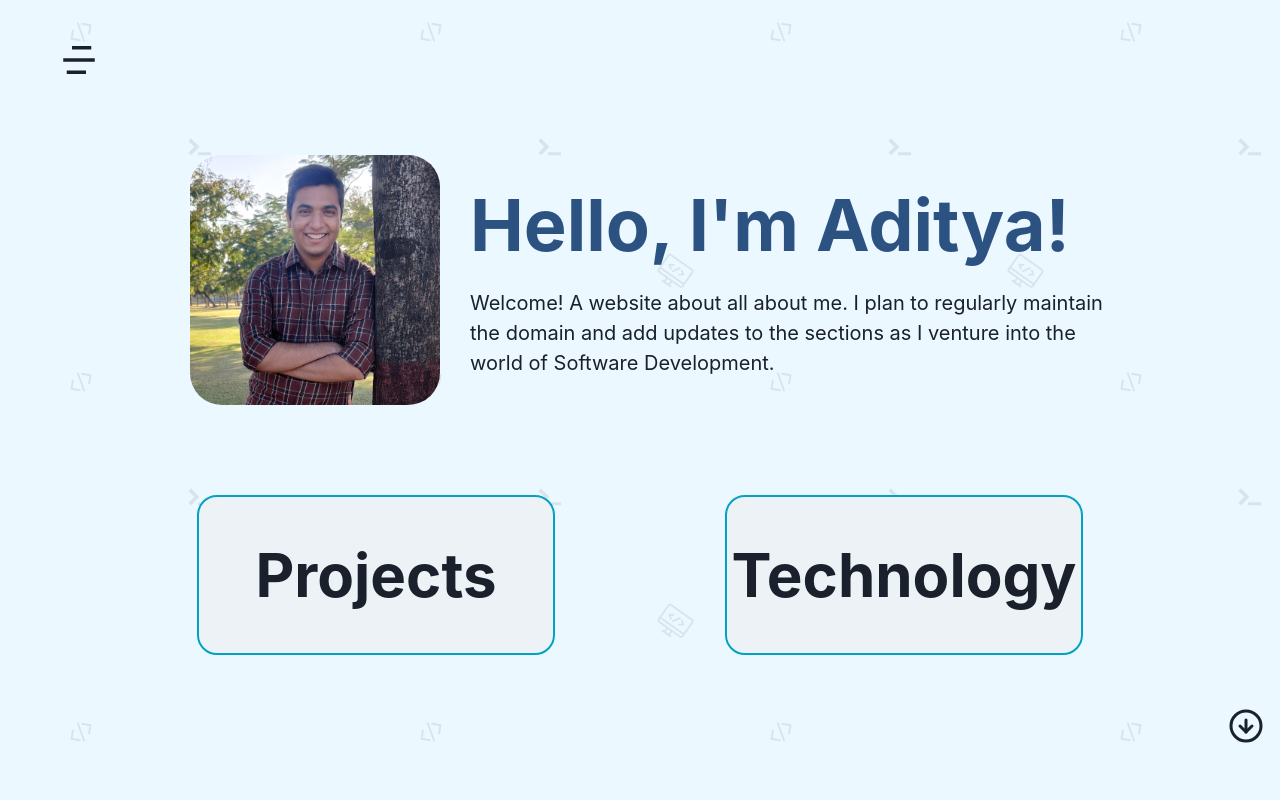
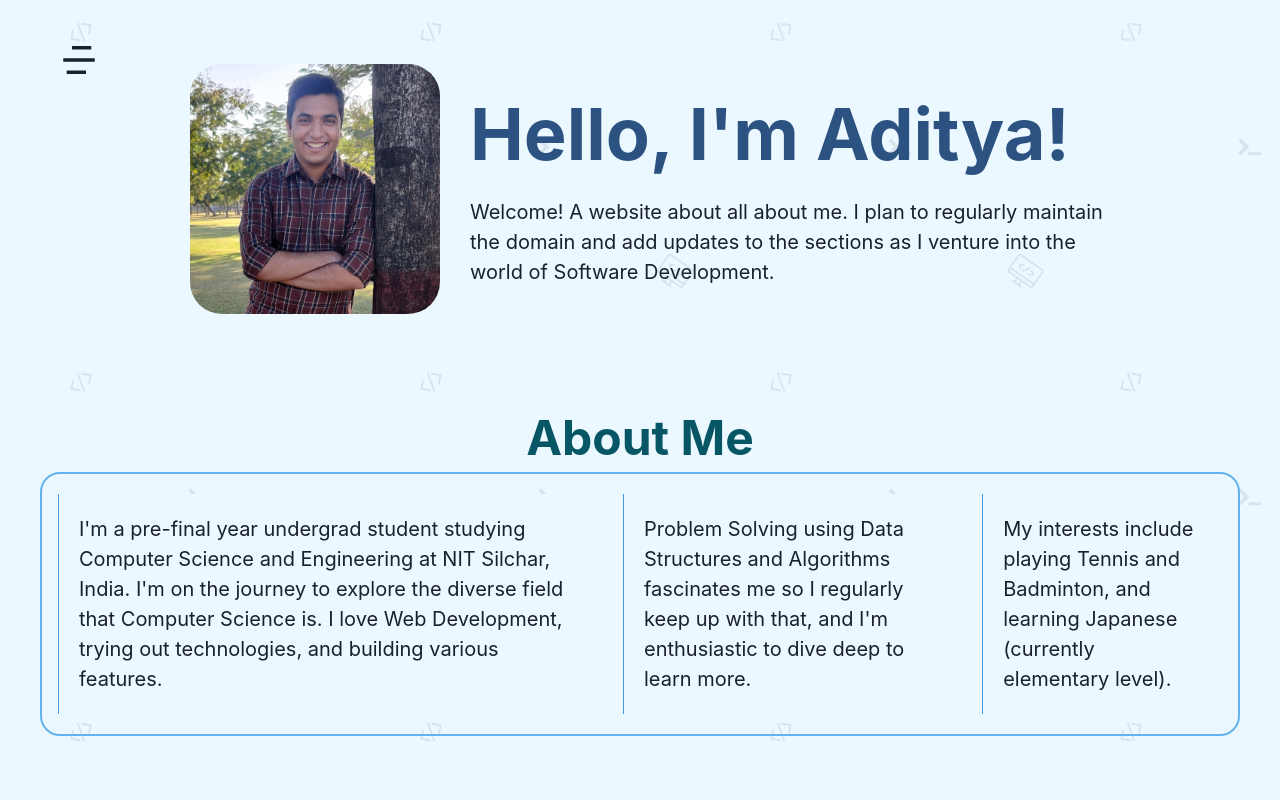
Before and after one commit to adityson/portfolio-website, a Next.js app: page / in a window 1280 px wide. Shown: the top 800 px of the page. Built offline with nearby package versions, Linux system fonts and the light colour scheme.

Commit message:
updated home page layout

```diff
--- /dev/null
+++ b/components/About/AboutAlt.tsx
@@ -0,0 +1,31 @@
+import React from "react";
+import { Flex, Heading } from "@chakra-ui/react";
+import { ContentOne, ContentTwo, ContentThree } from "./Content";
+
+const AboutAlt = () => {
+  return (
+    <Flex marginTop="80px" flexDirection="column" alignItems="center" py="10px">
+      <Flex marginBottom="10px">
+        <Heading as="h2" size="2xl" color="#065666">
+          About Me
+        </Heading>
+      </Flex>
+      <Flex
+        maxW="1200px"
+        maxH="36vh"
+        mx={{ base: "20px", md: "0" }}
+        marginBottom={{ base: "20px", md: "0" }}
+        flexDirection={["column", "column", "row", "row"]}
+        border="2px solid #63b3ed"
+        borderRadius="20px"
+        overflowY="auto"
+      >
+        <ContentOne />
+        <ContentTwo />
+        <ContentThree />
+      </Flex>
+    </Flex>
+  );
+};
+
+export default AboutAlt;
--- a/components/About/BoxIn.tsx
+++ b/components/About/BoxIn.tsx
@@ -1,25 +1,28 @@
-import React from 'react'
-import { Box } from '@chakra-ui/react'
+import React from "react";
+import { border, Box } from "@chakra-ui/react";
 
 interface Props {
-    children: React.ReactNode;
+  children?: React.ReactNode;
+  hasPartition: boolean;
   childWidth: string;
 }
 
-const BoxIn = ({ children, childWidth }: Props) => {
+const BoxIn = ({ children, childWidth, hasPartition }: Props) => {
   return (
     <Box
-            border='2px solid #63b3ed'
-            p={8}
-            borderRadius='20px'
+      display="flex"
+      alignItems="center"
+      p={5}
       maxW={childWidth}
+      borderLeft={hasPartition ? "1px solid #4299e1" : "none"}
       my={5}
-            transition='all 0.2s ease'
-            _hover={{transform: 'scale(1.2)'}}
+      mx={4}
+      bgColor="#ebf8ff"
+      transition="all 0.2s ease"
     >
       {children}
     </Box>
-    )
-}
+  );
+};
 
-export default BoxIn
+export default BoxIn;
--- /dev/null
+++ b/components/About/Content.tsx
@@ -0,0 +1,40 @@
+import BoxIn from "./BoxIn";
+import { Text, Box } from "@chakra-ui/react";
+
+export const ContentOne = () => {
+  return (
+    <>
+      <BoxIn childWidth="1200px" hasPartition={true}>
+        <Text fontSize={{ base: "md", md: "xl" }}>
+          I'm a pre-final year undergrad student studying Computer Science and
+          Engineering at NIT Silchar, India. I'm on the journey to explore the
+          diverse field that Computer Science is. I love Web Development, trying
+          out technologies, and building various features.
+        </Text>
+      </BoxIn>
+    </>
+  );
+};
+
+export const ContentTwo = () => {
+  return (
+    <BoxIn childWidth="800px" hasPartition={true}>
+      <Text fontSize={{ base: "md", md: "xl" }}>
+        Problem Solving using Data Structures and Algorithms fascinates me so I
+        regularly keep up with that, and I'm enthusiastic to dive deep to learn
+        more.
+      </Text>
+    </BoxIn>
+  );
+};
+
+export const ContentThree = () => {
+  return (
+    <BoxIn childWidth="600px" hasPartition={true}>
+      <Text fontSize={{ base: "md", md: "xl" }}>
+        My interests include playing Tennis and Badminton, and learning Japanese
+        (currently elementary level).
+      </Text>
+    </BoxIn>
+  );
+};
--- a/components/Intro/Intro.tsx
+++ b/components/Intro/Intro.tsx
@@ -11,6 +11,7 @@
       alignItems="center"
       px={{ base: "16px", md: "0px" }}
       flexDirection={["column", "column", "row", "row"]}
+      marginTop={{ base: "100px", md: "0" }}
     >
       <Flex margin="10px 30px">
         <Skeleton
--- a/components/Nav/LinkIcon.tsx
+++ b/components/Nav/LinkIcon.tsx
@@ -17,9 +17,8 @@
         bgColor="inherit"
         marginTop={{ base: "0", md: "4vh" }}
         fontSize={{ base: "3xl", md: "5xl" }}
-        transition="all 0.4s ease"
-        border="1px solid transparent"
-        _hover={{ border: "1px solid #ebf8ff" }}
+        transition="all 0.2s ease"
+        _hover={{ transform: "scale(1.2)" }}
         icon={icon}
       />
     </li>
--- a/pages/index.tsx
+++ b/pages/index.tsx
@@ -1,12 +1,10 @@
 import Head from "next/head";
 import { Flex } from "@chakra-ui/react";
-import About from "../components/About/About";
 import Intro from "../components/Intro/Intro";
-import InsiteLinks from "../components/Intro/InsiteLinks";
-import ScrollAnchor from "../components/ScrollAnchor/ScrollAnchor";
+import AboutAlt from "../components/About/AboutAlt";
 
 export default function Home() {
-  const anc: string[] = ["#about", "#intro"];
+  // const anc: string[] = ["#about", "#intro"];
 
   return (
     <>
@@ -16,18 +14,16 @@
 
       <Flex
         id="intro"
-        height="100vh"
+        height={{ base: "", md: "100vh" }}
         justifyContent="center"
         alignItems="center"
         flexDirection="column"
       >
-        <Flex flexDirection="column">
-          <Intro />
-          <InsiteLinks />
-        </Flex>
+        <Intro />
+        <AboutAlt />
       </Flex>
-      <ScrollAnchor jump={anc} />
-      <About />
+      {/* <ScrollAnchor jump={anc} />
+      <About /> */}
     </>
   );
 }
```
Also changed, not shown: components/Layout.tsx (+7 -9 lines), public/static/images/portfolioss.png. Lines whose indentation alone changed are shown as unchanged.
